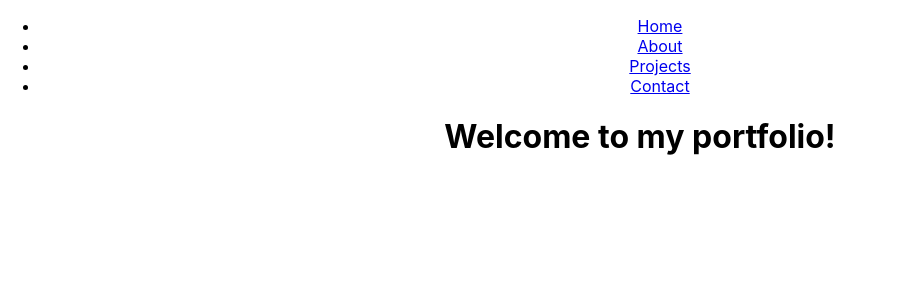
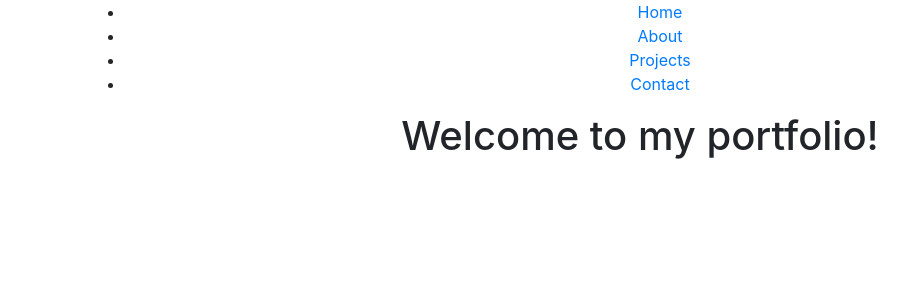
Before and after one commit to cdeoliveirasilva/olivebranch, a React (Create React App) app: page / in a window 1280 px wide. Shown: the top 300 px of the page, without its empty margins (0-916 px from the left). Built offline with nearby package versions, Linux system fonts and the light colour scheme.

Commit message:
Installed Bootstrap

```diff
--- a/package.json
+++ b/package.json
@@ -6,7 +6,9 @@
     "@testing-library/jest-dom": "^4.2.4",
     "@testing-library/react": "^9.5.0",
     "@testing-library/user-event": "^7.2.1",
+    "bootstrap": "^4.4.1",
     "react": "^16.13.1",
+    "react-bootstrap": "^1.0.1",
     "react-dom": "^16.13.1",
     "react-router-dom": "^5.1.2",
     "react-scripts": "3.4.1"
--- a/src/App.js
+++ b/src/App.js
@@ -7,9 +7,11 @@
 import Contact from "./Contact";
 import Navbar from "./Navbar";
 import { Route, Link } from "react-router-dom";
+import Container from "react-bootstrap/Container";
 
 function App() {
   return (
+    <Container>
       <div className="App">
         <Navbar />
         <Route exact path="/" component={Home} />
@@ -17,6 +19,7 @@
         <Route exact path="/projects" component={Projects} />
         <Route exact path="/contact" component={Contact} />
       </div>
+    </Container>
   );
 }
 
--- a/src/index.js
+++ b/src/index.js
@@ -4,6 +4,7 @@
 import App from "./App";
 import * as serviceWorker from "./serviceWorker";
 import { BrowserRouter } from "react-router-dom";
+import "bootstrap/dist/css/bootstrap.css";
 
 ReactDOM.render(
   <BrowserRouter>
```
Also changed, not shown: 1 other file (tests, documents, lock files or other folders). Lines whose indentation alone changed are shown as unchanged.
